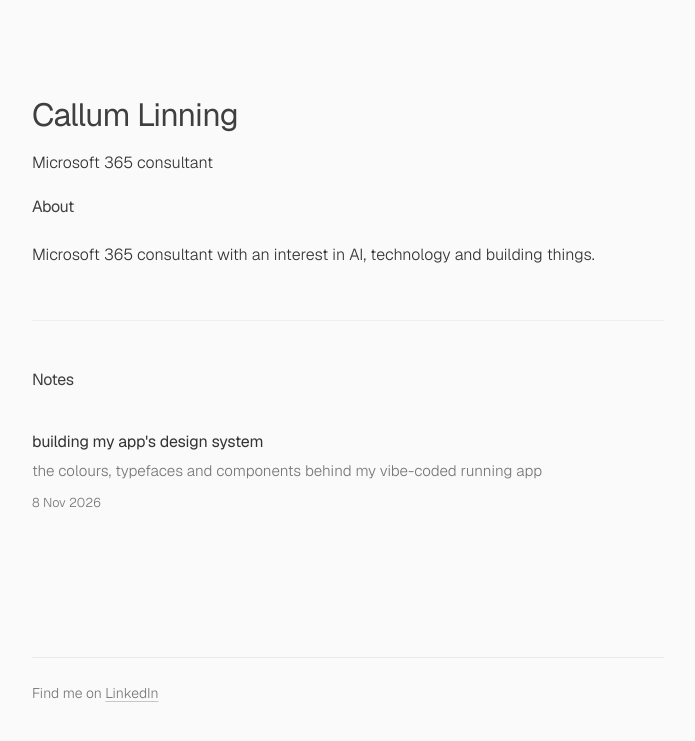
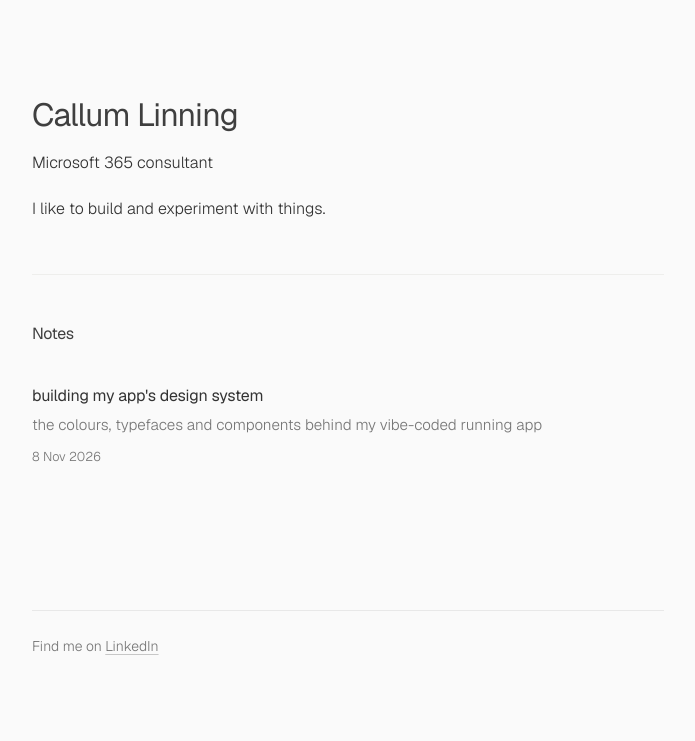
Before and after one commit to callumlinning/callumlinning-notes, a Jekyll site: the page built from index.html, in a window 1280 px wide. Shown: the top 741 px of the page, without its empty margins (292-987 px from the left). Built offline with Jekyll 4.4.1, drawn with Linux system fonts in a browser that asks for light colours.

Commit message:
Changed homepage

```diff
--- a/assets/css/main.css
+++ b/assets/css/main.css
@@ -463,7 +463,7 @@ a {
   padding-bottom: 32px;
 }
 
-.about {
+.intro {
   border-bottom: 1px solid #eeeeec;
 }
 
--- a/index.html
+++ b/index.html
@@ -5,16 +5,13 @@ title: Callum Linning
 
 <h1>Callum Linning</h1>
 
-<p>
+<p class="tagline">
   Microsoft 365 consultant
 </p>
 
-<section class="homepage-section about">
-  <h2>About</h2>
-
+<section class="homepage-section intro">
   <p>
-    Microsoft 365 consultant with an interest in AI,
-    technology and building things.
+    I like to build and experiment with things.
   </p>
 </section>
 
```
